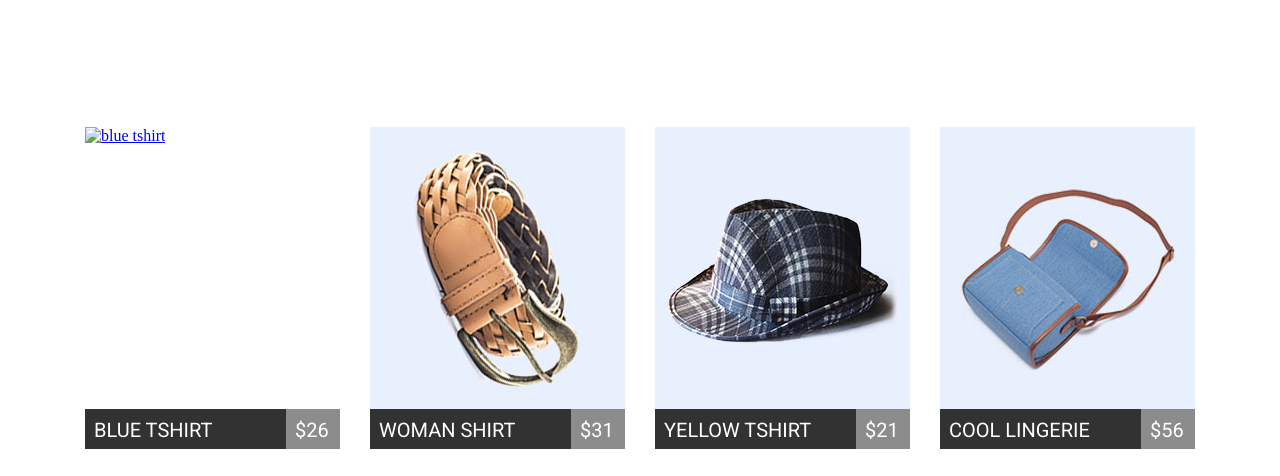
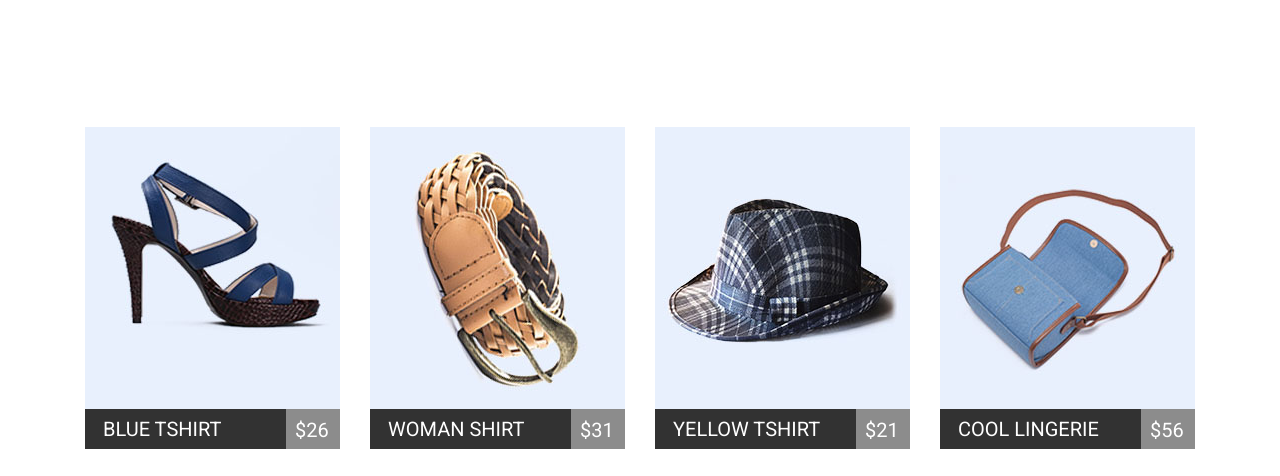
Before and after one commit to TatianaVD/goit-fe-course, a plain HTML site: page module-4/index.html in a window 1280 px wide. Shown: the part 254-730 px from the top of the page. Drawn offline with nearby package versions, Linux system fonts and the light colour scheme.

Commit message:
hw4-prav

```diff
--- a/module-4/css/index.css
+++ b/module-4/css/index.css
@@ -71,8 +71,8 @@
   list-style: none;
   background-color: #323232;
   width: 201px;
-  height: 40px;
-  padding: 9px;
+  padding: 0 0 0 18px;
+  line-height: 40px;
   font-family: "Roboto", sans-serif;
   margin-bottom: 30px;
 }
@@ -131,6 +131,7 @@
   margin-bottom: 20px;
 }
 .load-btn {
+  border: none;
   width: 160px;
   height: 51px;
   border-radius: 3px;
--- a/module-4/index.html
+++ b/module-4/index.html
@@ -58,7 +58,7 @@
               <div class="card-img-wrp">
                 <img
                   class="card-img"
-                  src="./img/Title//1.jpg"
+                  src="./img/Title/1.jpg"
                   alt="blue tshirt"
                 />
               </div>
```
